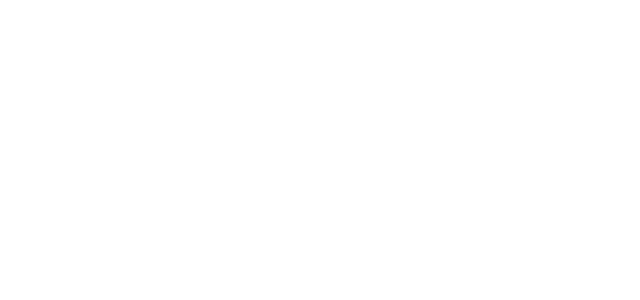
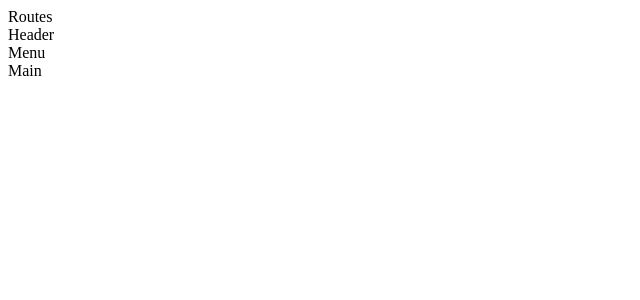
Before and after one commit to ri4an-official/messenger, a React (Create React App) app in the folder app/client/: page / in a window 1280 px wide. Shown: the top 300 px of the page, without its empty margins (0-640 px from the left). Built offline with nearby package versions, Linux system fonts and the light colour scheme.

Commit message:
Dev: add components on page

```diff
--- a/app/client/package.json
+++ b/app/client/package.json
@@ -43,5 +43,8 @@
 			"last 1 firefox version",
 			"last 1 safari version"
 		]
+	},
+	"devDependencies": {
+		"@types/styled-components": "^5.1.25"
 	}
 }
--- a/app/client/public/index.html
+++ b/app/client/public/index.html
@@ -2,42 +2,13 @@
 <html lang="en">
     <head>
         <meta charset="utf-8" />
-    <link rel="icon" href="%PUBLIC_URL%/favicon.ico" />
-    <meta name="viewport" content="width=device-width, initial-scale=1" />
-    <meta name="theme-color" content="#000000" />
         <meta
-      name="description"
-      content="Web site created using create-react-app"
+            name="viewport"
+            content="width=device-width, initial-scale=1"
         />
-    <link rel="apple-touch-icon" href="%PUBLIC_URL%/logo192.png" />
-    <!--
-      manifest.json provides metadata used when your web app is installed on a
-      user's mobile device or desktop. See https://developers.google.com/web/fundamentals/web-app-manifest/
-    -->
-    <link rel="manifest" href="%PUBLIC_URL%/manifest.json" />
-    <!--
-      Notice the use of %PUBLIC_URL% in the tags above.
-      It will be replaced with the URL of the `public` folder during the build.
-      Only files inside the `public` folder can be referenced from the HTML.
-
-      Unlike "/favicon.ico" or "favicon.ico", "%PUBLIC_URL%/favicon.ico" will
-      work correctly both with client-side routing and a non-root public URL.
-      Learn how to configure a non-root public URL by running `npm run build`.
-    -->
-    <title>React App</title>
+        <title>Messenger</title>
     </head>
     <body>
-    <noscript>You need to enable JavaScript to run this app.</noscript>
         <div id="root"></div>
-    <!--
-      This HTML file is a template.
-      If you open it directly in the browser, you will see an empty page.
-
-      You can add webfonts, meta tags, or analytics to this file.
-      The build step will place the bundled scripts into the <body> tag.
-
-      To begin the development, run `npm start` or `yarn start`.
-      To create a production bundle, use `npm run build` or `yarn build`.
-    -->
     </body>
 </html>
--- a/app/client/src/components/App/App.tsx
+++ b/app/client/src/components/App/App.tsx
@@ -1,3 +1,11 @@
-const App = () => <div></div>
+import Content from '../Content/Content'
+import Routes from '../Routes/Routes'
+
+const App = () => (
+    <div>
+        <Routes />
+        <Content />
+    </div>
+)
 
 export default App
--- /dev/null
+++ b/app/client/src/components/Content/Content.tsx
@@ -0,0 +1,13 @@
+import Header from '../Header/Header'
+import Main from '../Main/Main'
+import Menu from '../Menu/Menu'
+
+const Content = () => (
+    <div>
+        <Header />
+        <Menu />
+        <Main />
+    </div>
+)
+
+export default Content
--- /dev/null
+++ b/app/client/src/components/Header/Header.tsx
@@ -0,0 +1,5 @@
+const Header = () => {
+    return <div>Header</div>
+}
+
+export default Header
--- /dev/null
+++ b/app/client/src/components/Main/Main.tsx
@@ -0,0 +1,5 @@
+const Main = () => {
+    return <div>Main</div>
+}
+
+export default Main
--- /dev/null
+++ b/app/client/src/components/Menu/Menu.tsx
@@ -0,0 +1,10 @@
+import styled from 'styled-components'
+const Menu = () => {
+    return <StyledMenu>Menu</StyledMenu>
+}
+
+const StyledMenu = styled.div`
+    grid: 1px;
+`
+
+export default Menu
--- /dev/null
+++ b/app/client/src/components/Routes/Routes.tsx
@@ -0,0 +1,5 @@
+const Routes = () => {
+    return <div>Routes</div>
+}
+
+export default Routes
```
Also changed, not shown: 2 other files (tests, documents, lock files or other folders). Lines whose indentation alone changed are shown as unchanged.
